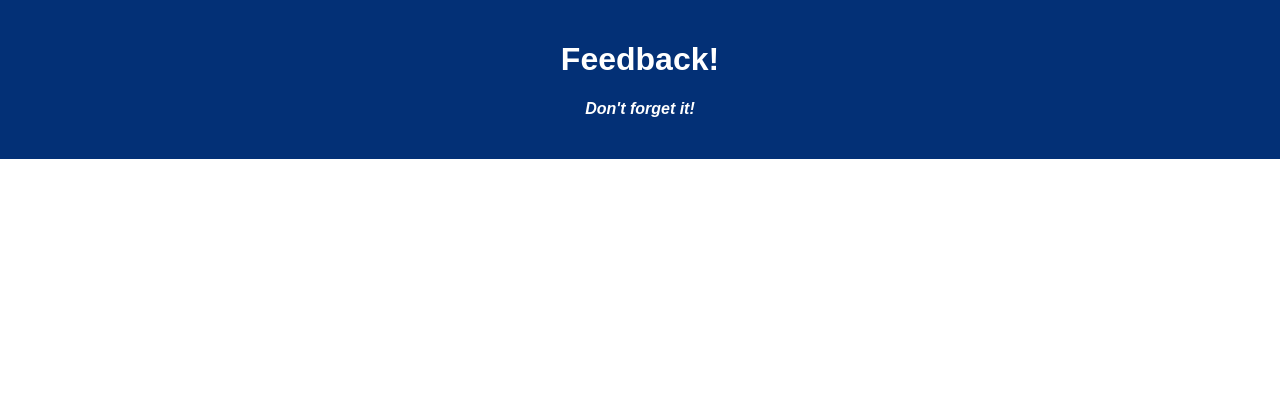
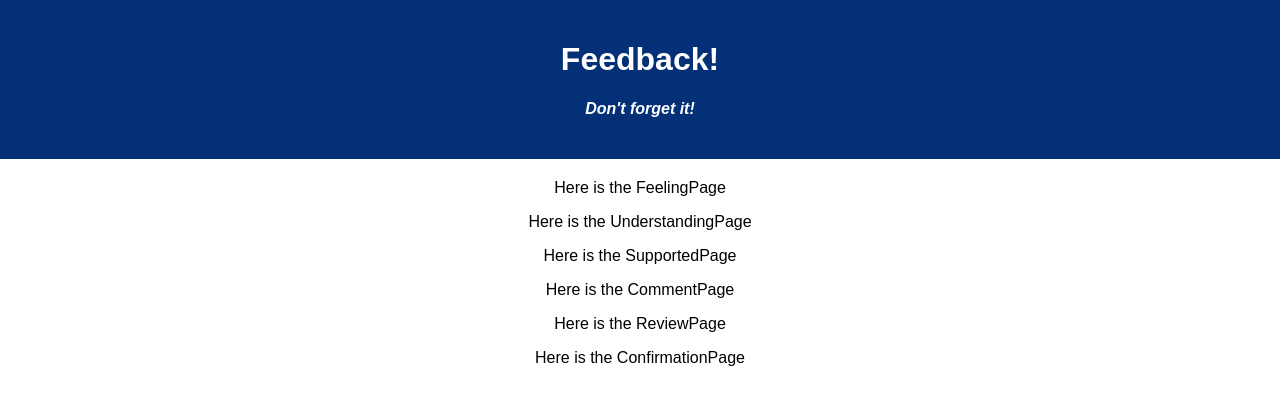
Before and after one commit to winklockm/weekend-redux-feedback-loop, a React (Create React App) app: page / in a window 1280 px wide. Shown: the top 404 px of the page. Built offline with nearby package versions, Linux system fonts and the light colour scheme.

Commit message:
set up files and reducers

```diff
--- a/package.json
+++ b/package.json
@@ -9,8 +9,11 @@
     "pg": "^8.2.1",
     "react": "^17.0.1",
     "react-dom": "^17.0.1",
+    "react-redux": "^7.2.9",
     "react-router-dom": "^5.3.0",
-    "react-scripts": "^5.0.1"
+    "react-scripts": "^5.0.1",
+    "redux": "^4.2.0",
+    "redux-logger": "^3.0.6"
   },
   "devDependencies": {
     "nodemon": "^1.18.5"
--- a/src/components/App/App.jsx
+++ b/src/components/App/App.jsx
@@ -1,6 +1,12 @@
 import React from 'react';
 import axios from 'axios';
 import './App.css';
+import FeelingPage from '../FeelingPage/FeelingPage';
+import UnderstandingPage from '../UnderstandingPage/UnderstandingPage';
+import SupportedPage from '../SupportedPage/SupportedPage';
+import CommentPage from '../CommentPage/CommentPage';
+import ReviewPage from '../ReviewPage/ReviewPage';
+import ConfirmationPage from '../ConfirmationPage/ConfirmationPage';
 
 function App() {
 
@@ -10,6 +16,14 @@ function App() {
         <h1 className='App-title'>Feedback!</h1>
         <h4>Don't forget it!</h4>
       </header>
+
+      <FeelingPage />
+      <UnderstandingPage />
+      <SupportedPage />
+      <CommentPage />
+      <ReviewPage />
+      <ConfirmationPage />
+
     </div>
   );
 }
--- /dev/null
+++ b/src/components/CommentPage/CommentPage.jsx
@@ -0,0 +1,9 @@
+
+function CommentPage() {
+
+    return (
+        <p>Here is the CommentPage</p>
+    )
+}
+
+export default CommentPage;
--- /dev/null
+++ b/src/components/ConfirmationPage/ConfirmationPage.jsx
@@ -0,0 +1,9 @@
+
+function ConfirmationPage() {
+
+    return (
+        <p>Here is the ConfirmationPage</p>
+    )
+}
+
+export default ConfirmationPage;
--- /dev/null
+++ b/src/components/FeelingPage/FeelingPage.jsx
@@ -0,0 +1,9 @@
+
+function FeelingPage() {
+
+    return (
+        <p>Here is the FeelingPage</p>
+    )
+}
+
+export default FeelingPage;
--- /dev/null
+++ b/src/components/ReviewPage/ReviewPage.jsx
@@ -0,0 +1,9 @@
+
+function ReviewPage() {
+
+    return (
+        <p>Here is the ReviewPage</p>
+    )
+}
+
+export default ReviewPage;
--- /dev/null
+++ b/src/components/SupportedPage/SupportedPage.jsx
@@ -0,0 +1,9 @@
+
+function SupportedPage() {
+
+    return (
+        <p>Here is the SupportedPage</p>
+    )
+}
+
+export default SupportedPage;
--- /dev/null
+++ b/src/components/UnderstandingPage/UnderstandingPage.jsx
@@ -0,0 +1,9 @@
+
+function UnderstandingPage() {
+
+    return (
+        <p>Here is the UnderstandingPage</p>
+    );
+};
+
+export default UnderstandingPage;
```
Also changed, not shown: src/index.js (+7 -7 lines), 1 other file (tests, documents, lock files or other folders).
